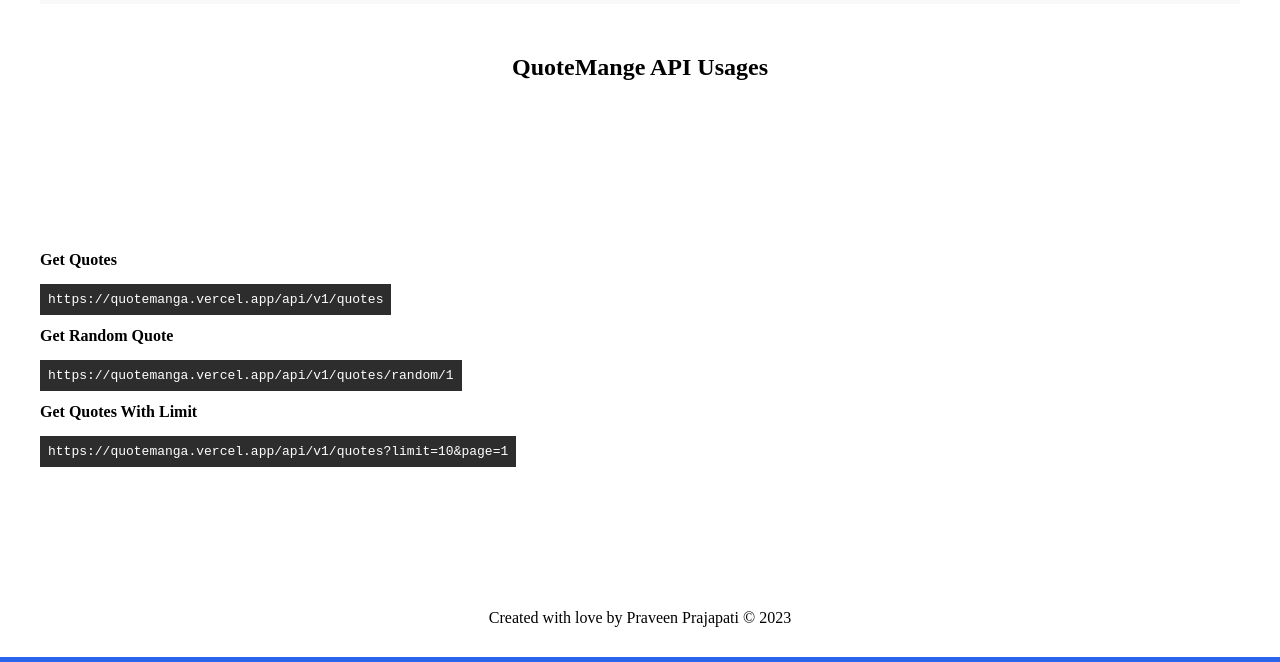
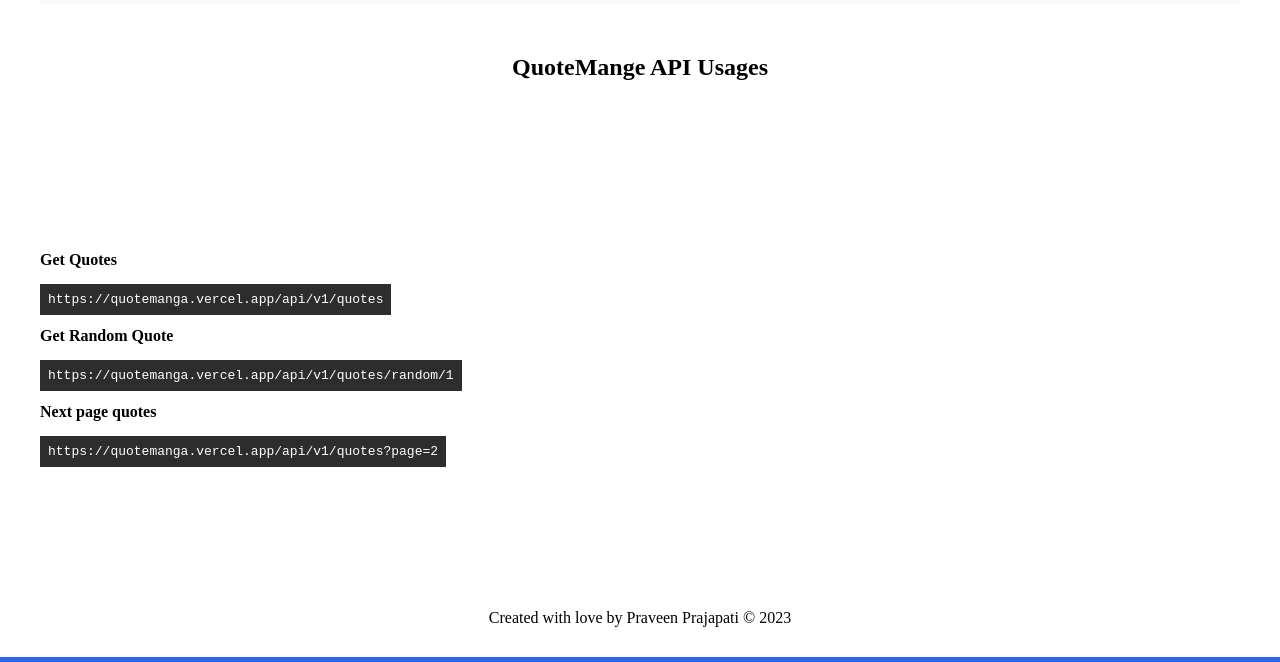
Before and after one commit to kumarPraveen08/animeverse, a website: page index.html in a window 1280 px wide. Shown: the part 509-1171 px from the top of the page. Drawn offline with Linux system fonts and the light colour scheme.

Commit message:
some changes

```diff
--- a/index.html
+++ b/index.html
@@ -150,10 +150,8 @@
             <code>https://quotemanga.vercel.app/api/v1/quotes/random/1</code>
           </div>
           <div class="item">
-            <p>Get Quotes With Limit</p>
-            <code
-              >https://quotemanga.vercel.app/api/v1/quotes?limit=10&page=1</code
-            >
+            <p>Next page quotes</p>
+            <code>https://quotemanga.vercel.app/api/v1/quotes?page=2</code>
           </div>
         </div>
       </div>
```
